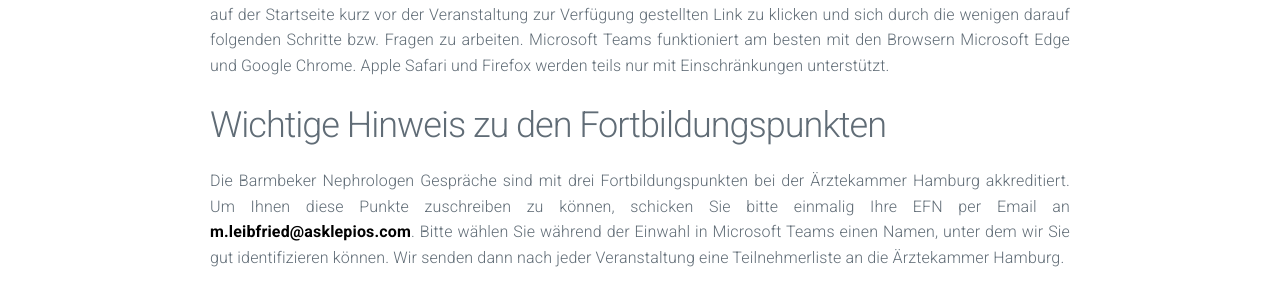
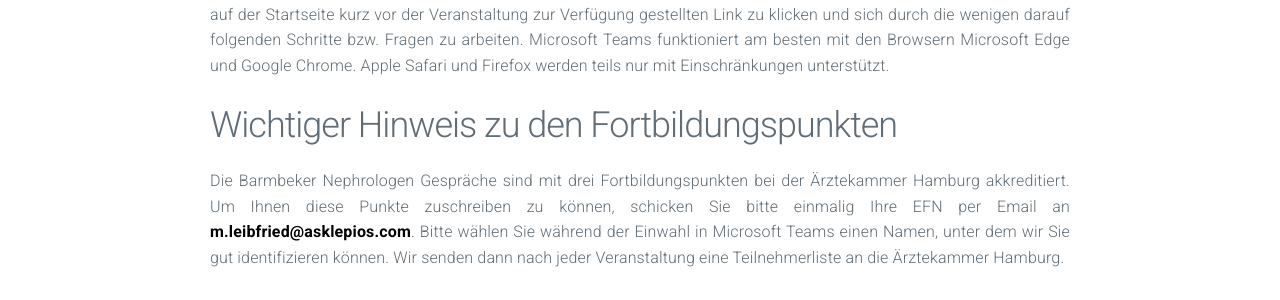
Before and after one commit to manuelpaul86/manuelpaul86.github.io, a Jekyll site: the page built from infos.md, in a window 1280 px wide. Shown: the part 679-979 px from the top of the page. Built offline with Jekyll 4.4.1, drawn with Linux system fonts in a browser that asks for light colours.

Commit message:
Inhalte ergaenzt

```diff
--- a/infos.md
+++ b/infos.md
@@ -17,6 +17,6 @@ Auch Versionen für Mobilgeräte sind verfügbar:
 Wir empfehlen die Teilnahme über das auf Ihrem Computer installierte Programm bzw. über die App auf Ihrem Handy oder Tablet. Nach unserer Erfahrung sind Ton und Bild deutlich besser und auch die Verbindung deutlich stabiler. Falls Sie bspw. auf Ihrem dienstlichen Gerät eigenständig keine Programme installieren dürfen gilt:
 Auch die Teilnahme direkt in Ihrem Internetbrowser ist möglich, hierzu müssen Sie nichts weiter tun als auf den von uns auf der Startseite kurz vor der Veranstaltung zur Verfügung gestellten Link zu klicken und sich durch die wenigen darauf folgenden Schritte bzw. Fragen zu arbeiten. Microsoft Teams funktioniert am besten mit den Browsern Microsoft Edge und Google Chrome. Apple Safari und Firefox werden teils nur mit Einschränkungen unterstützt.
 
-## Wichtige Hinweis zu den Fortbildungspunkten
+## Wichtiger Hinweis zu den Fortbildungspunkten
 
 Die Barmbeker Nephrologen Gespräche sind mit drei Fortbildungspunkten bei der Ärztekammer Hamburg akkreditiert. Um Ihnen diese Punkte zuschreiben zu können, schicken Sie bitte einmalig Ihre EFN per Email an <m.leibfried@asklepios.com>. Bitte wählen Sie während der Einwahl in Microsoft Teams einen Namen, unter dem wir Sie gut identifizieren können. Wir senden dann nach jeder Veranstaltung eine Teilnehmerliste an die Ärztekammer Hamburg.
```
